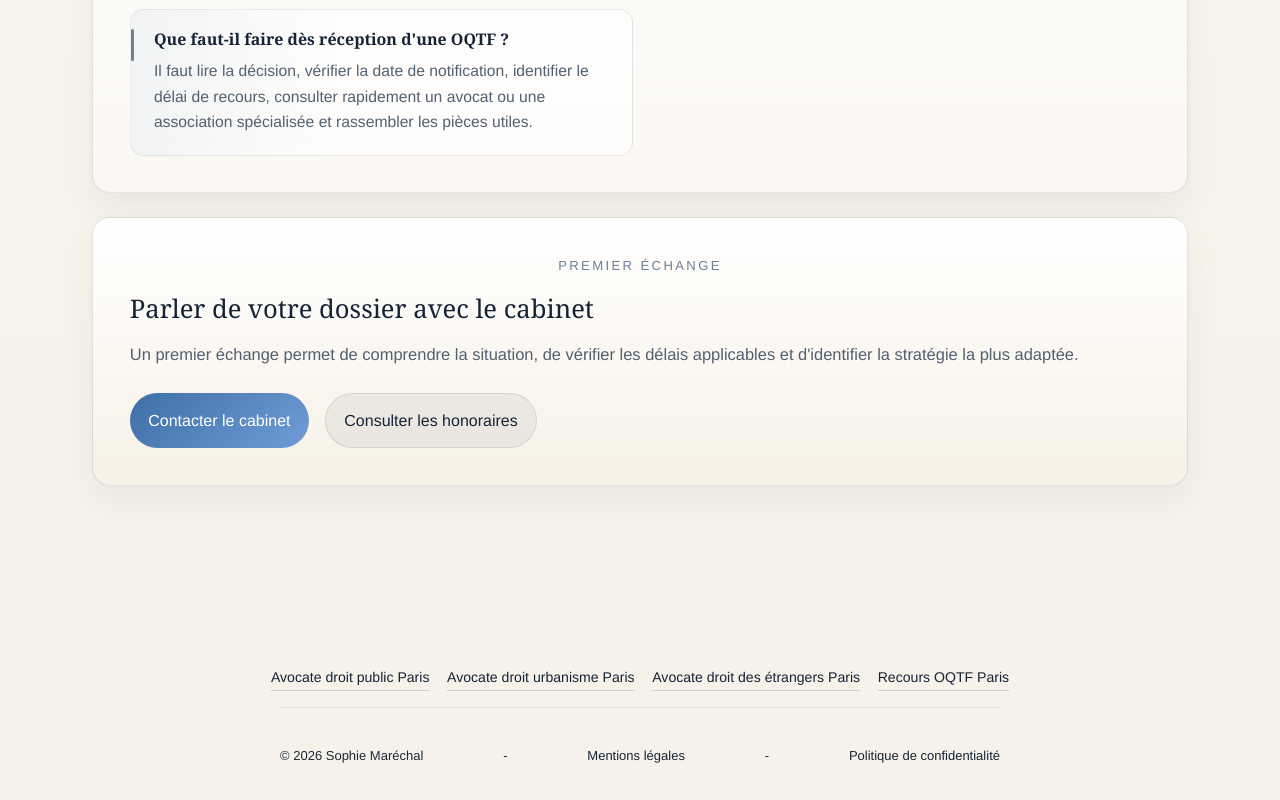
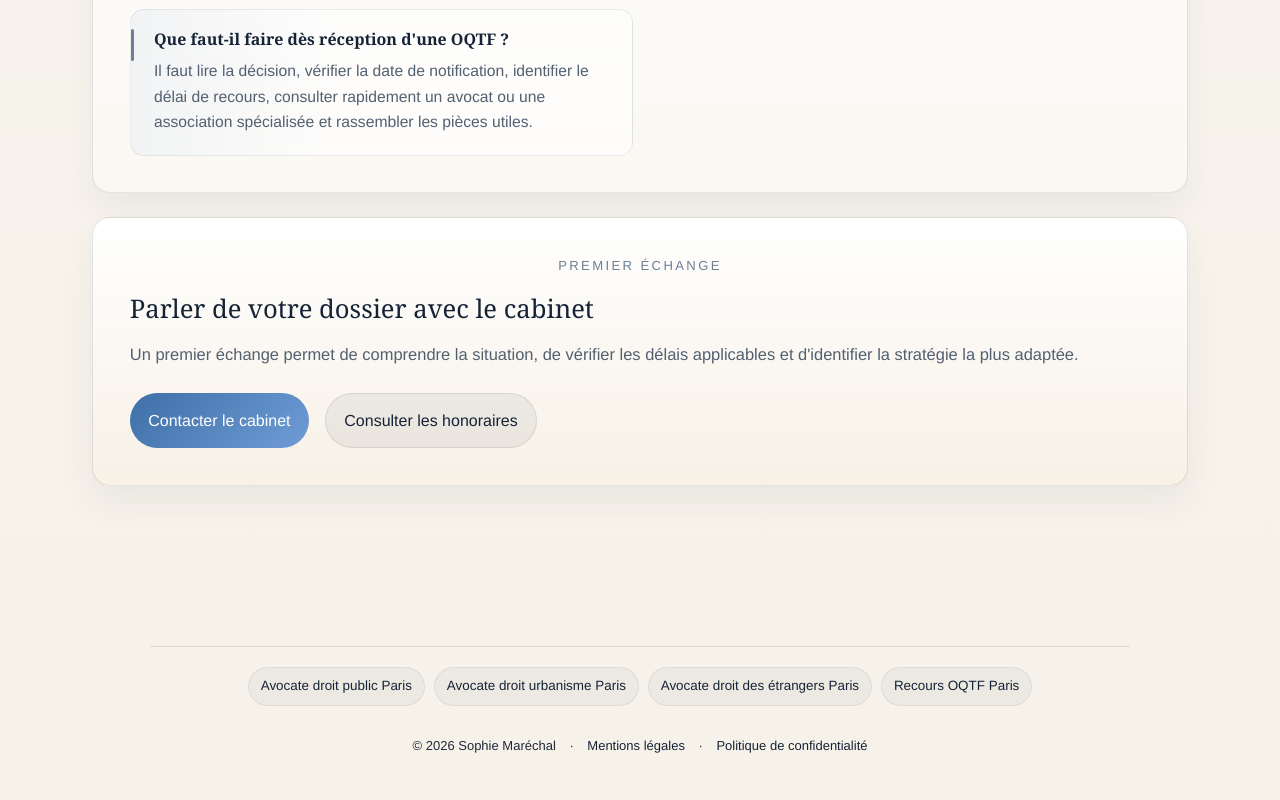
Before and after one commit to PaulMarechal/sophie_lowyer_website, a Next.js app: page /avocat-oqtf-paris in a window 1280 px wide. Shown: the part 2009-2809 px from the top of the page. Built offline with nearby package versions, Linux system fonts and the light colour scheme.

Commit message:
Update droit urbanisme page

```diff
--- a/src/components/layout/Footer.jsx
+++ b/src/components/layout/Footer.jsx
@@ -4,6 +4,7 @@ import styles from "./Footer.module.css";
 export default function Footer({ year = 2026 }) {
   return (
     <footer className={styles.footer}>
+      <div className={styles.footerInner}>
         <nav className={styles.seoNav} aria-label="Pages principales du cabinet">
           <Link href="/avocate-droit-public-paris">Avocate droit public Paris</Link>
           <Link href="/avocate-droit-urbanisme-paris">Avocate droit urbanisme Paris</Link>
@@ -14,19 +15,20 @@ export default function Footer({ year = 2026 }) {
           <div>
             <p>© {year} Sophie Maréchal</p>
           </div>
-        <div>
-          <p> - </p>
+          <div className={styles.separator} aria-hidden="true">
+            <p>·</p>
           </div>
           <div>
             <Link href="/mentions-legales">Mentions légales</Link>
           </div>
-        <div>
-          <p> - </p>
+          <div className={styles.separator} aria-hidden="true">
+            <p>·</p>
           </div>
           <div>
             <Link href="/confidentialite">Politique de confidentialité</Link>
           </div>
         </div>
+      </div>
     </footer>
   );
 }
--- a/src/components/layout/Footer.module.css
+++ b/src/components/layout/Footer.module.css
@@ -1,32 +1,45 @@
 .footer {
+  padding: 0 1.5rem 1.5rem;
+}
+
+.footerInner {
+  width: min(980px, 100%);
+  margin: 0 auto;
+  padding-top: 1.25rem;
+  border-top: 1px solid var(--line);
 }
 
 .seoNav {
-  width: min(920px, calc(100% - 3rem));
   margin: 0 auto 1rem;
   display: flex;
   flex-wrap: wrap;
   justify-content: center;
-  gap: 0.65rem 1.1rem;
-  font-size: 0.88rem;
+  gap: 0.55rem;
+  font-size: 0.84rem;
 }
 
 .seoNav a {
+  display: inline-flex;
+  align-items: center;
+  min-height: 34px;
+  padding: 0.45rem 0.75rem;
+  border-radius: 999px;
   color: var(--navy);
   text-decoration: none;
-  border-bottom: 1px solid rgba(22, 35, 54, 0.18);
+  background: rgba(22, 35, 54, 0.04);
+  border: 1px solid rgba(22, 35, 54, 0.07);
 }
 
 .footer :global(#contact_me) {
   display: flex;
-  justify-content: space-between;
-  width: min(720px, calc(100% - 3rem));
+  justify-content: center;
+  gap: 0.85rem;
+  width: 100%;
   margin: 0 auto;
   bottom: 0;
   position: relative;
   font-size: 13px;
-  padding-top: 1.5rem;
-  border-top: 1px solid var(--line);
+  color: var(--ink-soft);
 }
 
 .footer :global(#contact_me a) {
@@ -40,9 +53,13 @@
   margin-bottom: auto;
 }
 
+.separator {
+  color: rgba(22, 35, 54, 0.35);
+}
+
 @media (max-width: 900px), (max-height: 540px) and (orientation: landscape) {
   .footer :global(#contact_me) {
-    width: calc(100% - 2rem);
+    width: 100%;
     margin: 0 auto;
     flex-wrap: wrap;
     justify-content: center;
@@ -53,8 +70,6 @@
 
 @media (max-width: 820px) and (orientation: portrait) {
   .footer :global(#contact_me) {
-    width: calc(100% - 1.5rem);
     gap: 0.35rem;
-    padding-top: 1.1rem;
   }
 }
```
Also changed, not shown: app/avocate-droit-urbanisme-paris/page.jsx (+13 -13 lines), app/droit-de-urbanisme/page.jsx (+5 -5 lines), src/views/droit-de-urbanisme/DroitUrbanisme.jsx (+13 -12 lines). Lines whose indentation alone changed are shown as unchanged.
